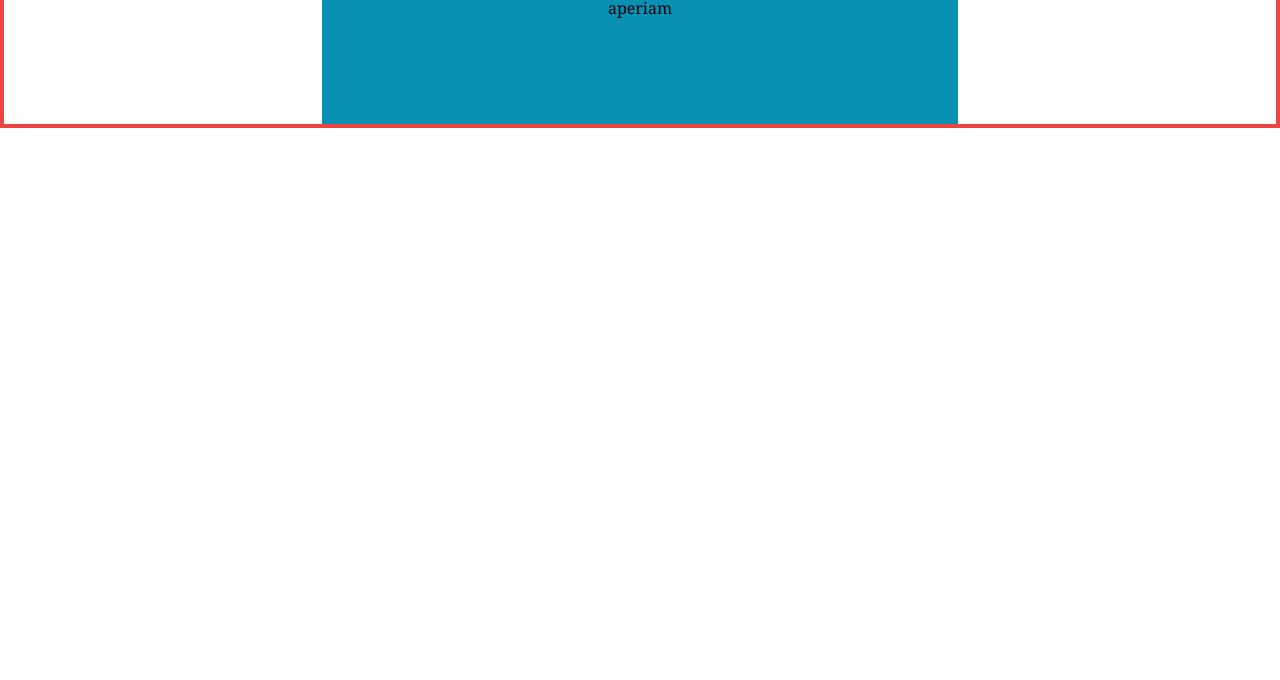
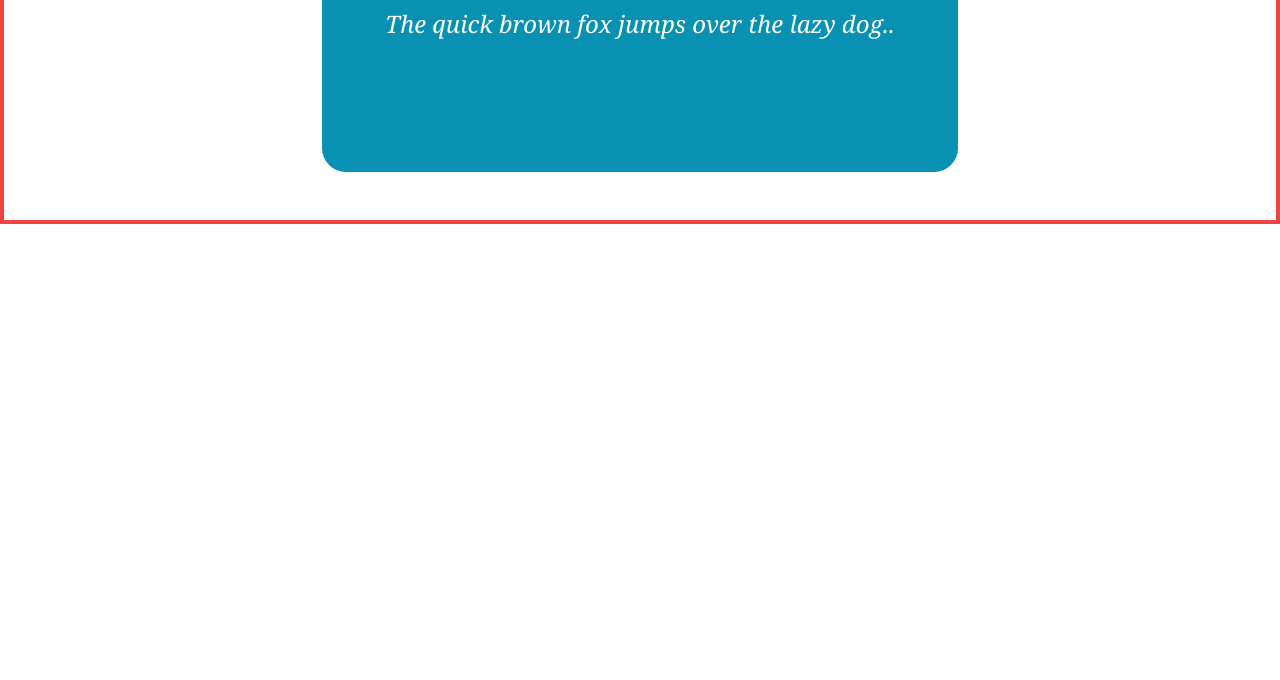
Before and after one commit to ad-monir2001/Tailwind-CSS, a plain HTML site: page index.html in a window 1280 px wide. Shown: the part 120-800 px from the top of the page. Drawn offline with nearby package versions, Linux system fonts and the light colour scheme.

Commit message:
border radius added

```diff
--- a/index.html
+++ b/index.html
@@ -8,14 +8,11 @@
   </head>
   <body>
     <main class="flex content-center justify-center h-full border-4 border-red-500">
-      <div class="w-2/4 h-60 bg-[#0891b2] text-black-500 ">
-        <h1 class="text-2xl text-center pt-5 pb-3 font-mono">
+      <div class="w-2/4 h-60 bg-[#0891b2] text-black-500 m-12 rounded-3xl">
+        <h1 class="text-3xl text-center pt-5 pb-3 font-mono">
           Intro to Tailwind CSS
         </h1>
-        <p class="text-center font-serif text-black-500">
-          Lorem, ipsum dolor sit amet consectetur adipisicing elit. Consequatur
-          nam commodi explicabo doloremque temporibus veniam beatae culpa
-          fugiat. Voluptas, aperiam
+        <p class="text-white italic text-center font-serif text-black-500 leading-[2] text-2xl">The quick brown fox jumps over the lazy dog..
         </p>
       </div>
     </main>
```
